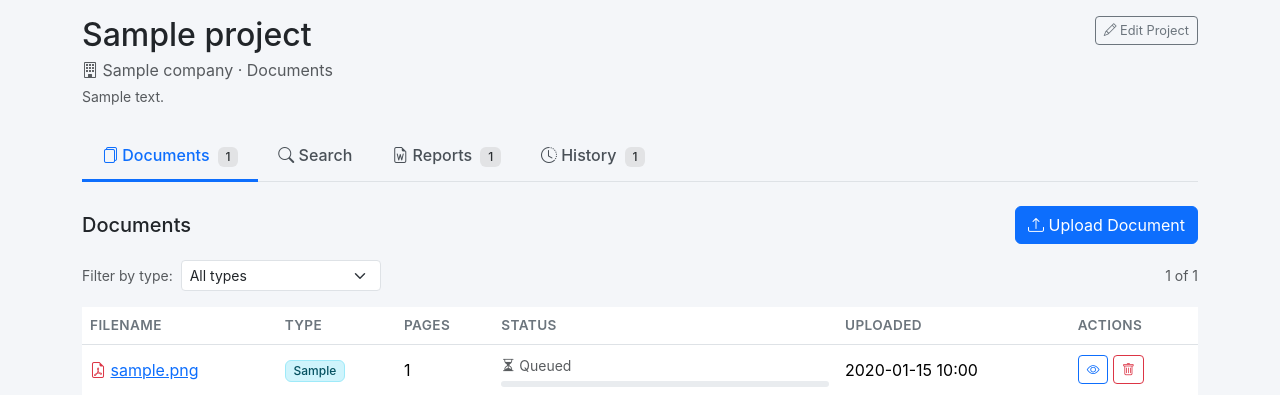
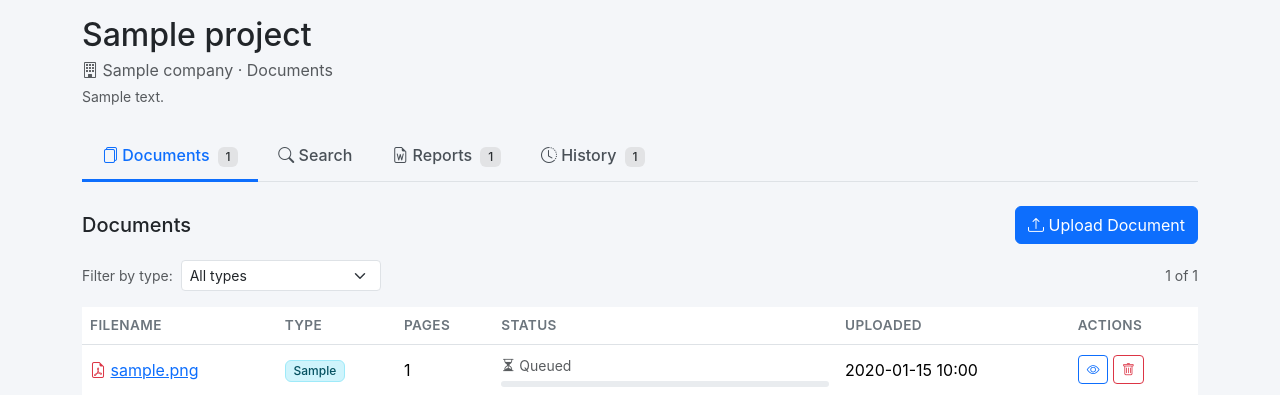
Before and after one commit to jKeonaona/powerscan, a Flask app: page /projects/1/drawings in a window 1280 px wide. Shown: the part 126-521 px from the top of the page. Run offline with Flask 3, Linux system fonts and the light colour scheme; a user stored in the database is signed in; tables that the repository leaves empty hold one stand-in row (values such as "Sample post").

Commit message:
Redirect Edit Project and Bulk Cancel to hub; remove Edit Project button from Documents page
Co-Authored-By: Claude Sonnet 4.6 <noreply@anthropic.com>

```diff
--- a/app.py
+++ b/app.py
@@ -729,7 +729,7 @@ def create_app():
                 project.scope_details = scope_details or None
                 db.session.commit()
                 flash("Project updated.", "success")
-                return redirect(url_for("drawings", project_id=project.id))
+                return redirect(url_for("project_hub", project_id=project.id))
         return render_template("project_form.html", company=company, project=project,
                                scope_options=WORK_SCOPE_OPTIONS,
                                current_scope=project.work_scope_list)
@@ -1460,7 +1460,7 @@ def create_app():
         batch.status = "cancelled"
         db.session.commit()
         flash("Batch cancelled.", "info")
-        return redirect(url_for("drawings", project_id=project_id))
+        return redirect(url_for("project_hub", project_id=project_id))
 
     # ── Quote Comparison ──────────────────────────────────────────────────────
 
--- a/templates/drawings.html
+++ b/templates/drawings.html
@@ -28,13 +28,6 @@
                 <p class="text-muted small mb-0">{{ project.scope_details }}</p>
                 {% endif %}
             </div>
-            {% if current_user.is_admin %}
-            <div class="d-flex gap-2 ms-3 flex-shrink-0">
-                <a href="{{ url_for('edit_project', project_id=project.id) }}" class="btn btn-sm btn-outline-secondary">
-                    <i class="bi bi-pencil"></i> Edit Project
-                </a>
-            </div>
-            {% endif %}
         </div>
     </div>
 
```
